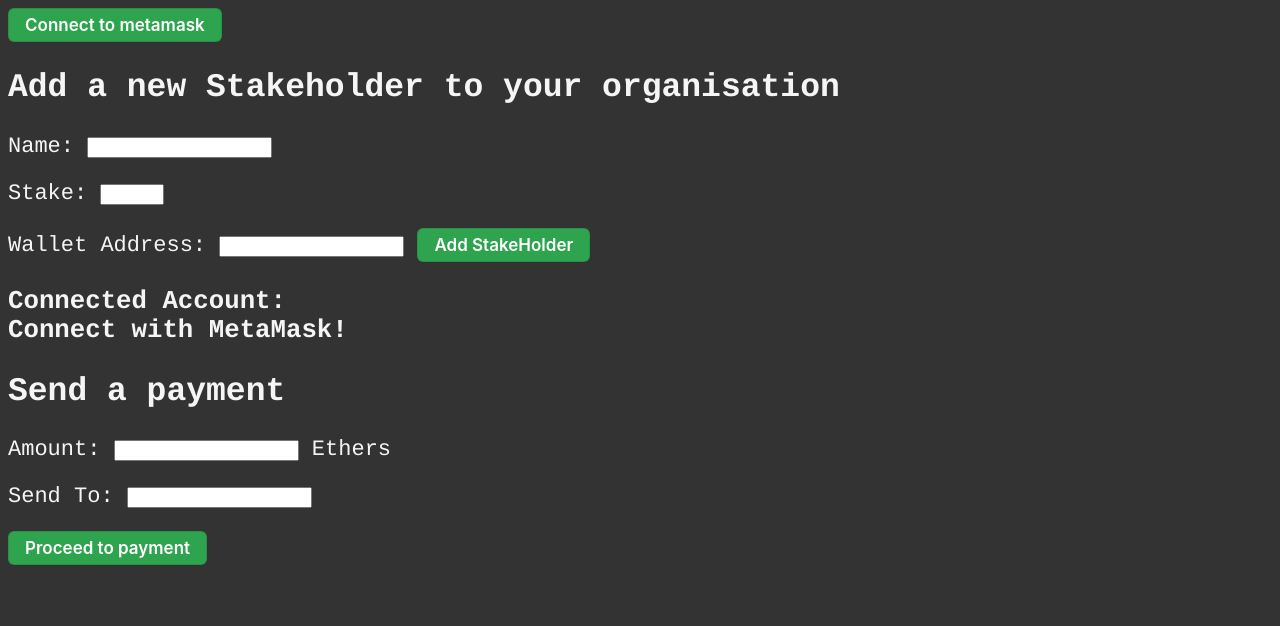
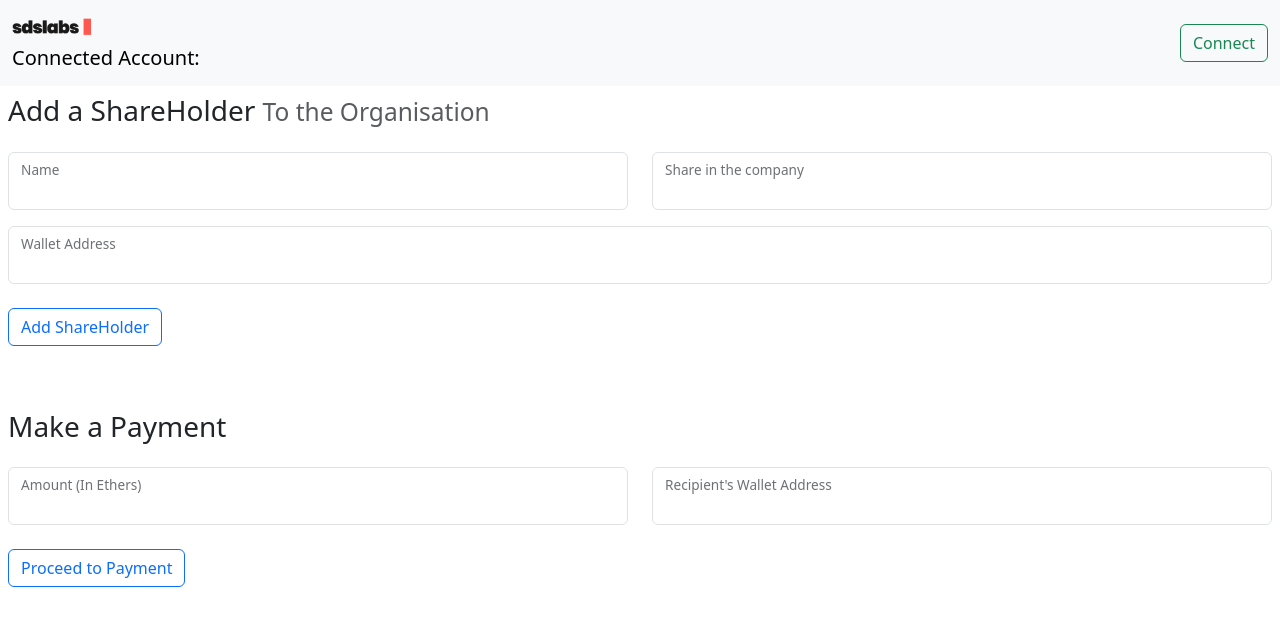
Before and after one commit to sdswoc/multiparty-snap, a website with bundled scripts: page front-end-multiparty-payments/index.html in a window 1280 px wide. Built offline with nearby package versions, Linux system fonts and the light colour scheme; files whose address does not match are found by name.

Commit message:
made the UI better and fixed a bug

```diff
--- a/front-end-multiparty-payments/constants.js
+++ b/front-end-multiparty-payments/constants.js
@@ -1,5 +1,5 @@
-export const contractAddress = "0x653A46Aa367B45AE27b23ae074efD5a249CCFC66"
-export const abi =[
+export const contractAddress = "0x130248DaCc63126541f21D6B98307b006a9e90e8"
+export const abi = [
   {
     "inputs": [
       {
@@ -173,48 +173,6 @@ export const abi =[
     "type": "function"
   },
   {
-    "inputs": [
-      {
-        "internalType": "uint256",
-        "name": "",
-        "type": "uint256"
-      }
-    ],
-    "name": "coFounders",
-    "outputs": [
-      {
-        "internalType": "string",
-        "name": "name",
-        "type": "string"
-      },
-      {
-        "internalType": "uint256",
-        "name": "stakes",
-        "type": "uint256"
-      },
-      {
-        "internalType": "address",
-        "name": "coFounderAddress",
-        "type": "address"
-      }
-    ],
-    "stateMutability": "view",
-    "type": "function"
-  },
-  {
-    "inputs": [],
-    "name": "demoFunction",
-    "outputs": [
-      {
-        "internalType": "uint256",
-        "name": "",
-        "type": "uint256"
-      }
-    ],
-    "stateMutability": "view",
-    "type": "function"
-  },
-  {
     "inputs": [],
     "name": "evaluateResults",
     "outputs": [],
@@ -232,6 +190,24 @@ export const abi =[
       }
     ],
     "stateMutability": "view",
+    "type": "function"
+  },
+  {
+    "inputs": [
+      {
+        "internalType": "uint256",
+        "name": "_amount",
+        "type": "uint256"
+      },
+      {
+        "internalType": "address payable",
+        "name": "_sendTo",
+        "type": "address"
+      }
+    ],
+    "name": "paymentToAddress",
+    "outputs": [],
+    "stateMutability": "payable",
     "type": "function"
   },
   {
@@ -291,5 +267,9 @@ export const abi =[
     "outputs": [],
     "stateMutability": "nonpayable",
     "type": "function"
+  },
+  {
+    "stateMutability": "payable",
+    "type": "receive"
   }
 ]
--- a/front-end-multiparty-payments/index.css
+++ /dev/null
@@ -1,60 +0,0 @@
-html{
-    font-size: 22px;
-}
-
-body{
-    background-color: #333;
-    color: whitesmoke;
-    font-family: 'Courier', sans-serif;
-}
-
-.button {
-  appearance: none;
-  background-color: #2ea44f;
-  border: 1px solid rgba(27, 31, 35, .15);
-  border-radius: 6px;
-  box-shadow: rgba(27, 31, 35, .1) 0 1px 0;
-  box-sizing: border-box;
-  color: #fff;
-  cursor: pointer;
-  display: inline-block;
-  font-family: -apple-system,system-ui,"Segoe UI",Helvetica,Arial,sans-serif,"Apple Color Emoji","Segoe UI Emoji";
-  font-size: 17px;
-  font-weight: 600;
-  line-height: 20px;
-  padding: 6px 16px;
-  position: relative;
-  text-align: center;
-  text-decoration: none;
-  user-select: none;
-  -webkit-user-select: none;
-  touch-action: manipulation;
-  vertical-align: middle;
-  white-space: nowrap;
-}
-
-.button:focus:not(:focus-visible):not(.focus-visible) {
-  box-shadow: none;
-  outline: none;
-}
-
-.button:hover {
-  background-color: #2c974b;
-}
-
-.button:focus {
-  box-shadow: rgba(46, 164, 79, .4) 0 0 0 3px;
-  outline: none;
-}
-
-.button:disabled {
-  background-color: #94d3a2;
-  border-color: rgba(27, 31, 35, .1);
-  color: rgba(255, 255, 255, .8);
-  cursor: default;
-}
-
-.button:active {
-  background-color: #298e46;
-  box-shadow: rgba(20, 70, 32, .2) 0 1px 0 inset;
-}
--- a/front-end-multiparty-payments/index.html
+++ b/front-end-multiparty-payments/index.html
@@ -1,47 +1,118 @@
 <!DOCTYPE html>
 <html lang="en">
-<head>
-    <title>Multiparty-Payments Snap</title>
-    <link rel="stylesheet" type="text/css" href="index.css" />
-</head>
-<body>
-<script defer src="http://localhost:3000/socket.io/socket.io.js"></script>
-<script defer src="./client/main.js" type = "module"></script>
-   <button class="button" id="connectBtn">Connect to metamask</button>
+    <head>
+        <meta charset="utf-8" />
+        <meta name="viewport" content="width=device-width, initial-scale=1" />
+        <title>MultiParty Payments dApp</title>
+        <link
+            href="https://cdn.jsdelivr.net/npm/bootstrap@5.3.0-alpha1/dist/css/bootstrap.min.css"
+            rel="stylesheet"
+            integrity="sha384-GLhlTQ8iRABdZLl6O3oVMWSktQOp6b7In1Zl3/Jr59b6EGGoI1aFkw7cmDA6j6gD"
+            crossorigin="anonymous"
+        />
+    </head>
+    <body>
+        <nav class="navbar bg-body-tertiary">
+            <div class="container-fluid">
+                <a class="navbar-brand" href="#">
+                    <img
+                        src="/front-end-multiparty-payments/assets/SDSLabs Logo.png"
+                        alt="Logo"
+                        width="79"
+                        height="25"
+                        class="d-inline-block align-text-top"
+                    />
+                    <div id="account">Connected Account:</div>
+                </a>
+                <button
+                    class="btn btn-outline-success"
+                    type="submit"
+                    id="connectBtn"
+                >
+                    Connect
+                </button>
+            </div>
+        </nav>
+        <h3 class="p-2">
+            Add a ShareHolder
+            <small class="text-muted">To the Organisation</small>
+        </h3>
+        <div class="row g-2">
+            <div class="col-md">
+                <div class="form-floating mb-2 m-2">
+                    <input type="text" class="form-control" id="floatingName" />
+                    <label for="floatingName">Name</label>
+                </div>
+            </div>
+            <div class="col-md">
+                <div class="form-floating mb-2 m-2">
+                    <input
+                        type="number"
+                        class="form-control"
+                        id="floatingShare"
+                        min="0"
+                        max="100"
+                    />
+                    <label for="floatingShare">Share in the company</label>
+                </div>
+            </div>
+        </div>
+        <div class="form-floating m-2">
+            <input type="text" class="form-control" id="floatingAddress" />
+            <label for="floatingAddress">Wallet Address</label>
+        </div>
+        <button
+            type="submit"
+            class="btn btn-outline-primary mt-3 m-2"
+            id="addShareHolderBtn"
+        >
+            Add ShareHolder
+        </button>
 
-   <h2>Add a new Stakeholder to your organisation</h2>
-<div>
-   <p><label for="name">Name:</label>
-   <input id = "name" type="text" required/>
-   </p>
+        <h3 class="p-2 mt-5">Make a Payment</h3>
+        <div class="row g-2">
+            <div class="col-md">
+                <div class="form-floating mb-2 m-2">
+                    <input
+                        type="number"
+                        class="form-control"
+                        id="floatingAmount"
+                        step="0.01"
+                    />
+                    <label for="floatingAmount">Amount (In Ethers)</label>
+                </div>
+            </div>
+            <div class="col-md">
+                <div class="form-floating mb-2 m-2">
+                    <input
+                        type="text"
+                        class="form-control"
+                        id="floatingSendTo"
+                    />
+                    <label for="floatingSendTo"
+                        >Recipient's Wallet Address</label
+                    >
+                </div>
+            </div>
+        </div>
+        <button
+            type="submit"
+            class="btn btn-outline-primary mt-3 m-2"
+            id="paymentsBtn"
+        >
+            Proceed to Payment
+        </button>
 
-   <p><label for="stake">Stake:</label>
-   <input id = "stake" type="number" min="0" max="100" required/>
-   </p>
+        <script
+            defer
+            src="http://localhost:3000/socket.io/socket.io.js"
+        ></script>
+        <script defer src="./client/main.js" type="module"></script>
 
-   <p><label for="address">Wallet Address:</label>
-   <input id = "address" type="text" required/>
-
-   <button type="button" class="button" id="addStakeHolderBtn">Add StakeHolder</button>
-   </p></div>
-
-   <h3>Connected Account: <div id="account">Connect with MetaMask!</div></h3>
-
-   <h2>Send a payment</h2>
-<div>
-   <p><label for="amount">Amount: </label>
-   <input id = "amount" type="number" step="0.001" required /> Ethers
-   </p>
-
-   <p><label for="sendTo">Send To: </label>
-   <input id = "sendTo" type="text" required />
-   </p>
-
-   <button type="button" class="button"id ="paymentsButton">Proceed to payment</button>
-
-</div>
-
-
-
-</body>
+        <script
+            src="https://cdn.jsdelivr.net/npm/bootstrap@5.3.0-alpha1/dist/js/bootstrap.bundle.min.js"
+            integrity="sha384-w76AqPfDkMBDXo30jS1Sgez6pr3x5MlQ1ZAGC+nuZB+EYdgRZgiwxhTBTkF7CXvN"
+            crossorigin="anonymous"
+        ></script>
+    </body>
 </html>
```
Also changed, not shown: front-end-multiparty-payments/client/main.js (+62 -59 lines), scripts/deploy.js (+15 -12 lines), front-end-multiparty-payments/assets/SDSLabs Logo.png (added), 1 other file.
